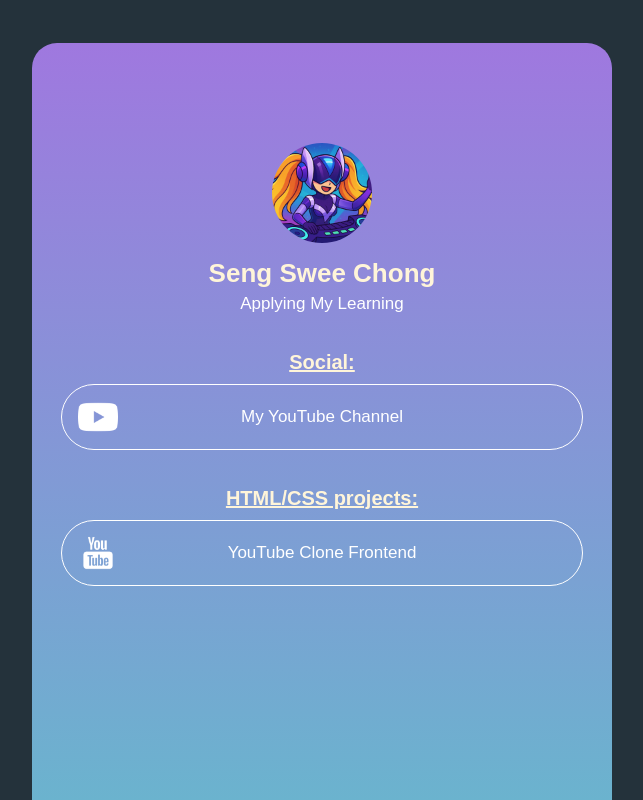
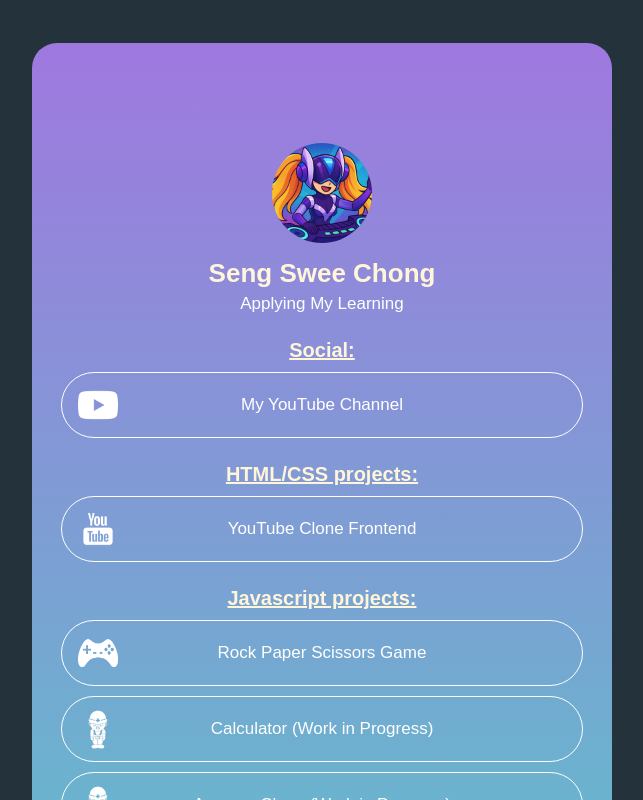
Before and after one commit to Tarapoco-projects/Linktree-Clone, a plain HTML site: page index.html in a window 1280 px wide. Shown: the whole page, without its empty margins (318-961 px from the left). Drawn offline with Linux system fonts and the light colour scheme.

Commit message:
Add files via upload

```diff
--- a/index.html
+++ b/index.html
@@ -8,53 +8,96 @@
     <link rel="stylesheet" href="styles/general.css">
     <link rel="stylesheet" href="styles/header.css">
     <link rel="stylesheet" href="styles/content.css">
-    <style>
 
-
-    </style>
   </head>
   <body>
     <div class="main-container">
       <div class="main-menu">
+
         <div class="profile-picture-container">
           <img src="images/channels4_profile.jpg" class="profile-picture">
         </div>
+
         <div class="user-name-container">
           <p class="user-name">
             Seng Swee Chong
           </p>
         </div>
+
         <div class="description-container">
           <p class="description">
             Applying My Learning
           </p>
         </div>
+
         <div class="category-container">
           <p class="category">
             Social:
           </p>
         </div>
-        <div class="youtube-button-container">
+
+        <div class="link-button-container">
           <a href="https://www.youtube.com/@Tarapoco1" target="_blank" class="website-link">
-            <button class="youtube-button">
-              <img src="images/youtube-icon-test.webp" class="youtube-icon">
-              <p class="youtube-button-text">
+            <button class="link-button">
+              <img src="images/youtube-icon-test.webp" class="icon">
+              <p class="link-button-text">
                 My YouTube Channel
               </p>
             </button>
           </a>
         </div>
+
         <div class="category-container">
           <p class="category">
             HTML/CSS projects:
           </p>
         </div>
-        <div class="youtube-button-container">
+
+        <div class="link-button-container">
           <a href="https://tarapoco-projects.github.io/Youtube-Clone/" target="_blank" class="website-link">
-            <button class="youtube-button">
-              <img src="images/youtube-icon-modified.png" class="youtube-icon">
-              <p class="youtube-button-text">
+            <button class="link-button">
+              <img src="images/youtube-icon-modified.png" class="icon">
+              <p class="link-button-text">
                 YouTube Clone Frontend
+              </p>
+            </button>
+          </a>
+        </div>
+
+        <div class="category-container">
+          <p class="category">
+            Javascript projects:
+          </p>
+        </div>
+
+        <div class="link-button-container">
+          <a href="https://tarapoco-projects.github.io/Rock-Paper-Scissors-Game/" target="_blank" class="website-link">
+            <button class="link-button">
+              <img src="images/game-icon.png" class="icon game-icon">
+              <p class="link-button-text">
+                Rock Paper Scissors Game
+              </p>
+            </button>
+          </a>
+        </div>
+
+        <div class="link-button-container">
+          <a target="_blank" class="website-link">
+            <button class="link-button">
+              <img src="images/wip-icon.png" class="icon">
+              <p class="link-button-text">
+                Calculator (Work in Progress)
+              </p>
+            </button>
+          </a>
+        </div>
+
+        <div class="link-button-container">
+          <a target="_blank" class="website-link">
+            <button class="link-button">
+              <img src="images/wip-icon.png" class="icon">
+              <p class="link-button-text">
+                Amazon Clone (Work in Progress)
               </p>
             </button>
           </a>
--- a/styles/content.css
+++ b/styles/content.css
@@ -1,19 +1,20 @@
 .category {
-  margin-bottom: 0px;
+  margin-top: 15px;
+  margin-bottom: 10px;
   color: rgb(255, 245, 217);
   font-size: 20px;
   font-weight: bold;
   text-decoration: underline;
 }
 
-.youtube-button-container {
+.link-button-container {
   display: flex;
   justify-content: center;
 }
 
-.youtube-button {
-  margin-top: 10px;
-  margin-bottom: 17px;
+.link-button {
+  margin-top: 0;
+  margin-bottom: 10px;
   height: 66px;
   width: 522px;
   border-radius: 33px;
@@ -27,16 +28,20 @@
   cursor: pointer;
 }
 
-.youtube-button:hover {
+.link-button:hover {
   background-color: rgba(173, 181, 255, 0.555);
 }
 
-.youtube-icon {
+.icon {
   width: 40px;
   height: 40px;
 }
 
-.youtube-button-text {
+.game-icon {
+  height: 28px;
+}
+
+.link-button-text {
   display: inline;
   margin-left: -60px;
   color: white;
--- a/styles/header.css
+++ b/styles/header.css
@@ -27,4 +27,5 @@
   font-size: 17px;
   font-weight: medium;
   margin-top: 5px;
+  margin-bottom: 10px;
 }
```
Also changed, not shown: images/game-icon.png (added), images/rock-paper-scissors-icon.png (added), images/wip-icon.jpg (added), images/wip-icon.png (added).
